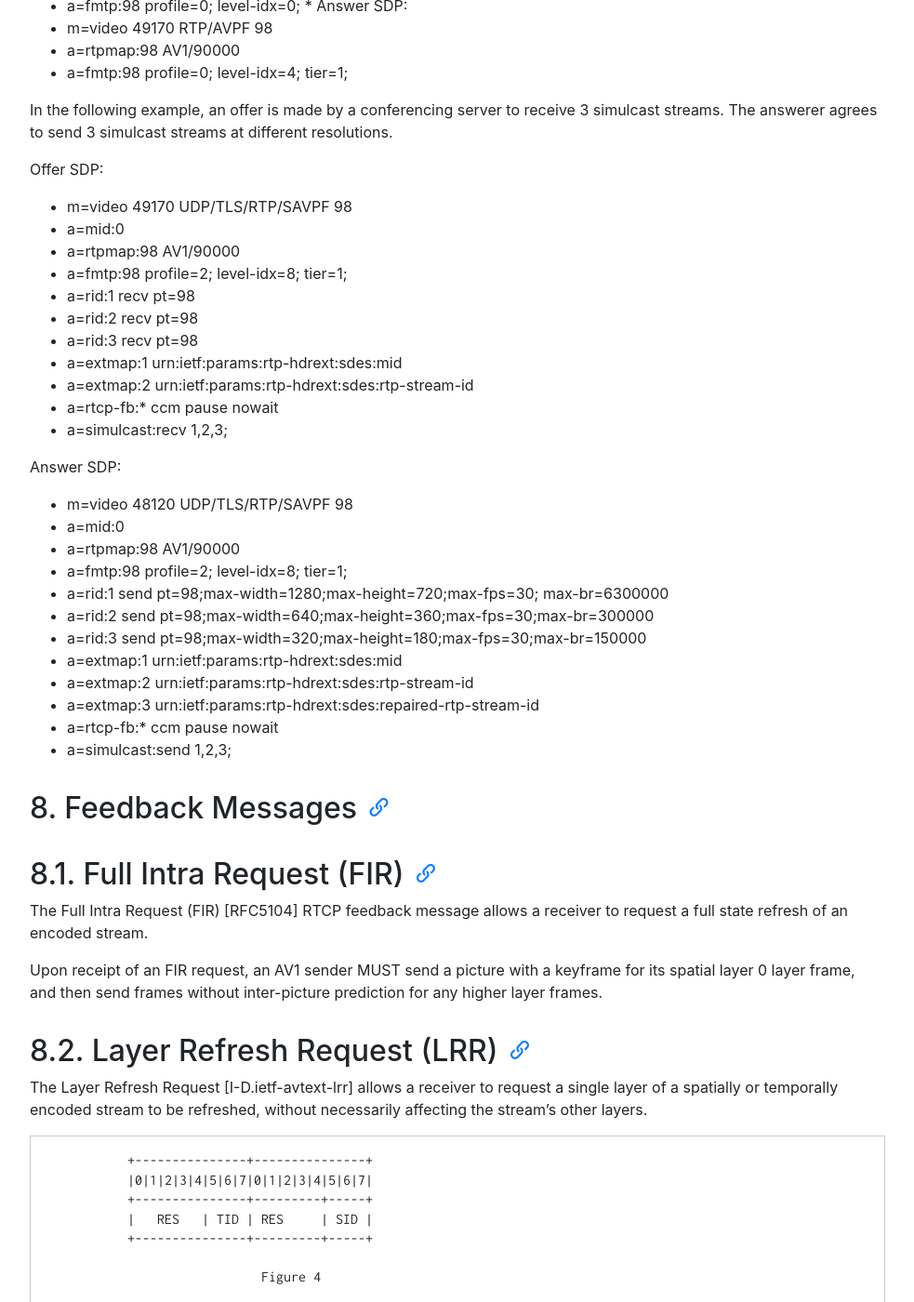
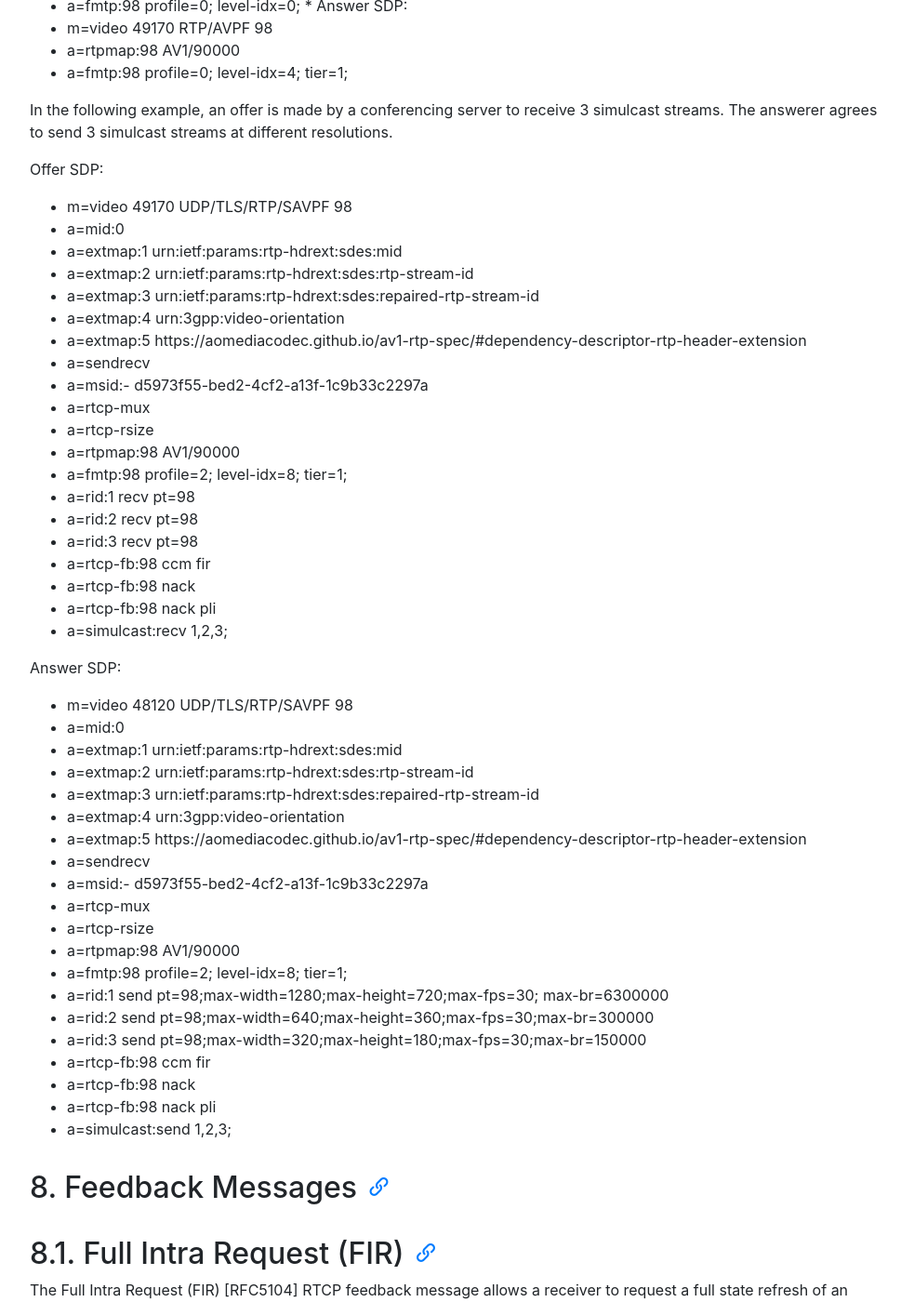
Before and after one commit to AOMediaCodec/av1-rtp-spec, a Jekyll site: the page built from index.md, in a window 1280 px wide and 1400 px high, scrolled down 10441 px. Shown: the whole window at 93% size, without its empty margins (53-1036 px from the left). Built offline with Jekyll 4.4.1, drawn with Linux system fonts in a browser that asks for light colours; nearby versions of some CDN libraries; some of the changed text lies outside the part shown.

Commit message:
Update SDP

```diff
--- a/av1-rtp-spec.md
+++ b/av1-rtp-spec.md
@@ -359,9 +359,9 @@ decision.
 ### 6.1. Simulcast
 
 The [AV1 Bitstream & Decoding Specification][AV1] supports inclusion of multiple simulcast encodings within a
-single bitstream. However, for implementations of this specification, it is RECOMMENDED that a separate RTP
-stream be used for each simulcast encoding, since this approach is compatible with simulcast negotiation in
-SDP as described in [I-D.ietf-mmusic-sdp-simulcast].
+single bitstream. Implementations of this specification supporting simulcast MUST implement sending each
+simulcast encoding on a separate RTP stream as described in [I-D.ietf-mmusic-sdp-simulcast]. Implementations
+MAY also support sending multiple simulcast encodings on a single RTP stream.
 
 ## 7. Payload Format Parameters
 
@@ -458,28 +458,45 @@ In the following example, an offer is made by a conferencing server to receive 3
 Offer SDP:
 *   m=video 49170 UDP/TLS/RTP/SAVPF 98
 *   a=mid:0
+*   a=extmap:1 urn:ietf:params:rtp-hdrext:sdes:mid
+*   a=extmap:2 urn:ietf:params:rtp-hdrext:sdes:rtp-stream-id
+*   a=extmap:3 urn:ietf:params:rtp-hdrext:sdes:repaired-rtp-stream-id
+*   a=extmap:4 urn:3gpp:video-orientation
+*   a=extmap:5 https://aomediacodec.github.io/av1-rtp-spec/#dependency-descriptor-rtp-header-extension
+*   a=sendrecv
+*   a=msid:- d5973f55-bed2-4cf2-a13f-1c9b33c2297a
+*   a=rtcp-mux
+*   a=rtcp-rsize
 *   a=rtpmap:98 AV1/90000
 *   a=fmtp:98 profile=2; level-idx=8; tier=1;
 *   a=rid:1 recv pt=98
 *   a=rid:2 recv pt=98
 *   a=rid:3 recv pt=98
-*   a=extmap:1 urn:ietf:params:rtp-hdrext:sdes:mid
-*   a=extmap:2 urn:ietf:params:rtp-hdrext:sdes:rtp-stream-id
-*   a=rtcp-fb:* ccm pause nowait
+*   a=rtcp-fb:98 ccm fir
+*   a=rtcp-fb:98 nack
+*   a=rtcp-fb:98 nack pli
 *   a=simulcast:recv 1,2,3;
 
 Answer SDP:
 *   m=video 48120 UDP/TLS/RTP/SAVPF 98
 *   a=mid:0
+*   a=extmap:1 urn:ietf:params:rtp-hdrext:sdes:mid
+*   a=extmap:2 urn:ietf:params:rtp-hdrext:sdes:rtp-stream-id
+*   a=extmap:3 urn:ietf:params:rtp-hdrext:sdes:repaired-rtp-stream-id
+*   a=extmap:4 urn:3gpp:video-orientation
+*   a=extmap:5 https://aomediacodec.github.io/av1-rtp-spec/#dependency-descriptor-rtp-header-extension
+*   a=sendrecv
+*   a=msid:- d5973f55-bed2-4cf2-a13f-1c9b33c2297a
+*   a=rtcp-mux
+*   a=rtcp-rsize
 *   a=rtpmap:98 AV1/90000
 *   a=fmtp:98 profile=2; level-idx=8; tier=1;
 *   a=rid:1 send pt=98;max-width=1280;max-height=720;max-fps=30; max-br=6300000
 *   a=rid:2 send pt=98;max-width=640;max-height=360;max-fps=30;max-br=300000
 *   a=rid:3 send pt=98;max-width=320;max-height=180;max-fps=30;max-br=150000
-*   a=extmap:1 urn:ietf:params:rtp-hdrext:sdes:mid
-*   a=extmap:2 urn:ietf:params:rtp-hdrext:sdes:rtp-stream-id
-*   a=extmap:3 urn:ietf:params:rtp-hdrext:sdes:repaired-rtp-stream-id
-*   a=rtcp-fb:* ccm pause nowait
+*   a=rtcp-fb:98 ccm fir
+*   a=rtcp-fb:98 nack
+*   a=rtcp-fb:98 nack pli
 *   a=simulcast:send 1,2,3;
 
 ## 8. Feedback Messages
```
